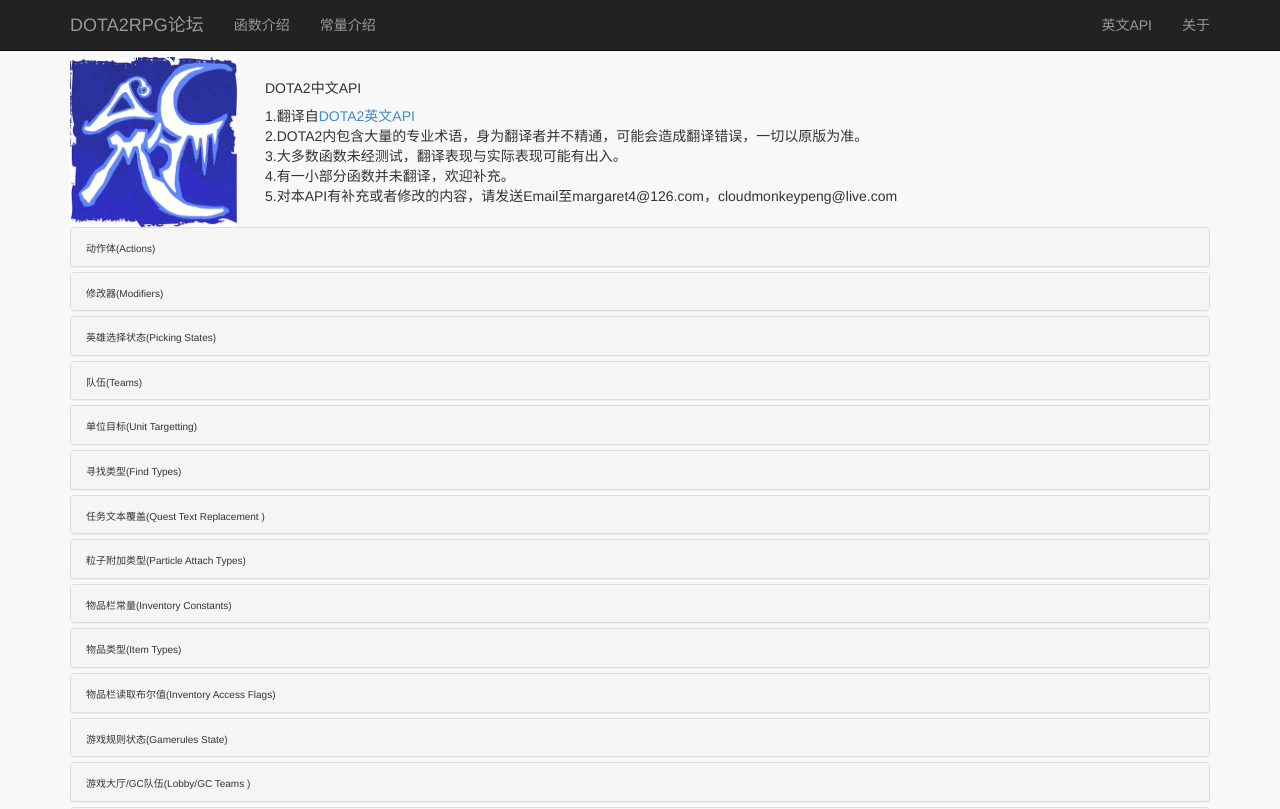
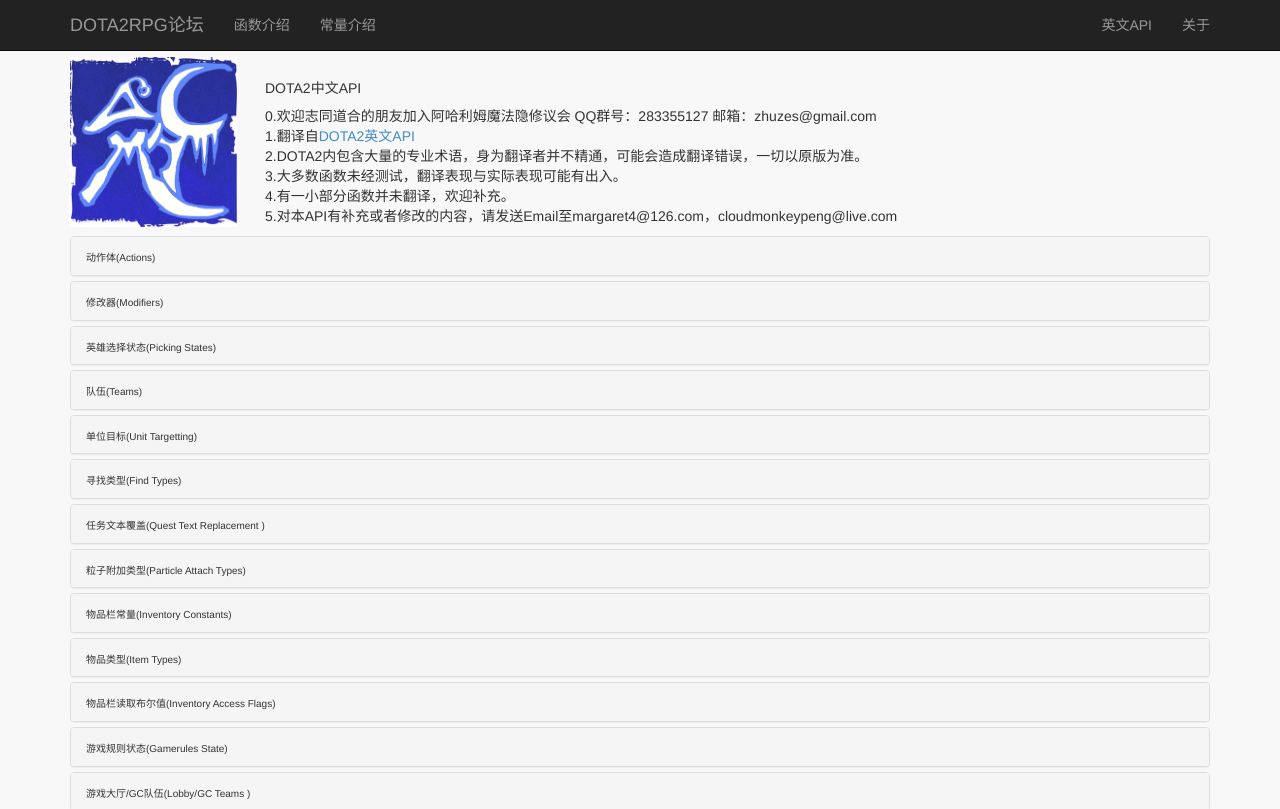
Before and after one commit to cloudmonkeypeng/dota2-api-zh_CN, a plain HTML site: page constants.html in a window 1280 px wide. Shown: the top 809 px of the page. Drawn offline with Linux system fonts and the light colour scheme.

Commit message:
加入 群号 无双邮箱

```diff
--- a/constants.html
+++ b/constants.html
@@ -51,7 +51,8 @@
 				<div class="col-sm-10">
 					<h5>DOTA2中文API</h5>
 			        <p>
-			        	1.翻译自<a href=" https://developer.valvesoftware.com/wiki/List_of_Dota_2_Script_Functions ">DOTA2英文API</a>
+			        	0.欢迎志同道合的朋友加入阿哈利姆魔法隐修议会 QQ群号：283355127 邮箱：zhuzes@gmail.com
+			        	<br/>1.翻译自<a href=" https://developer.valvesoftware.com/wiki/List_of_Dota_2_Script_Functions ">DOTA2英文API</a>
 			        	<br/>2.DOTA2内包含大量的专业术语，身为翻译者并不精通，可能会造成翻译错误，一切以原版为准。
 			        	<br/>3.大多数函数未经测试，翻译表现与实际表现可能有出入。
 			        	<br/>4.有一小部分函数并未翻译，欢迎补充。
```
Also changed, not shown: index.html (+2 -1 lines).
